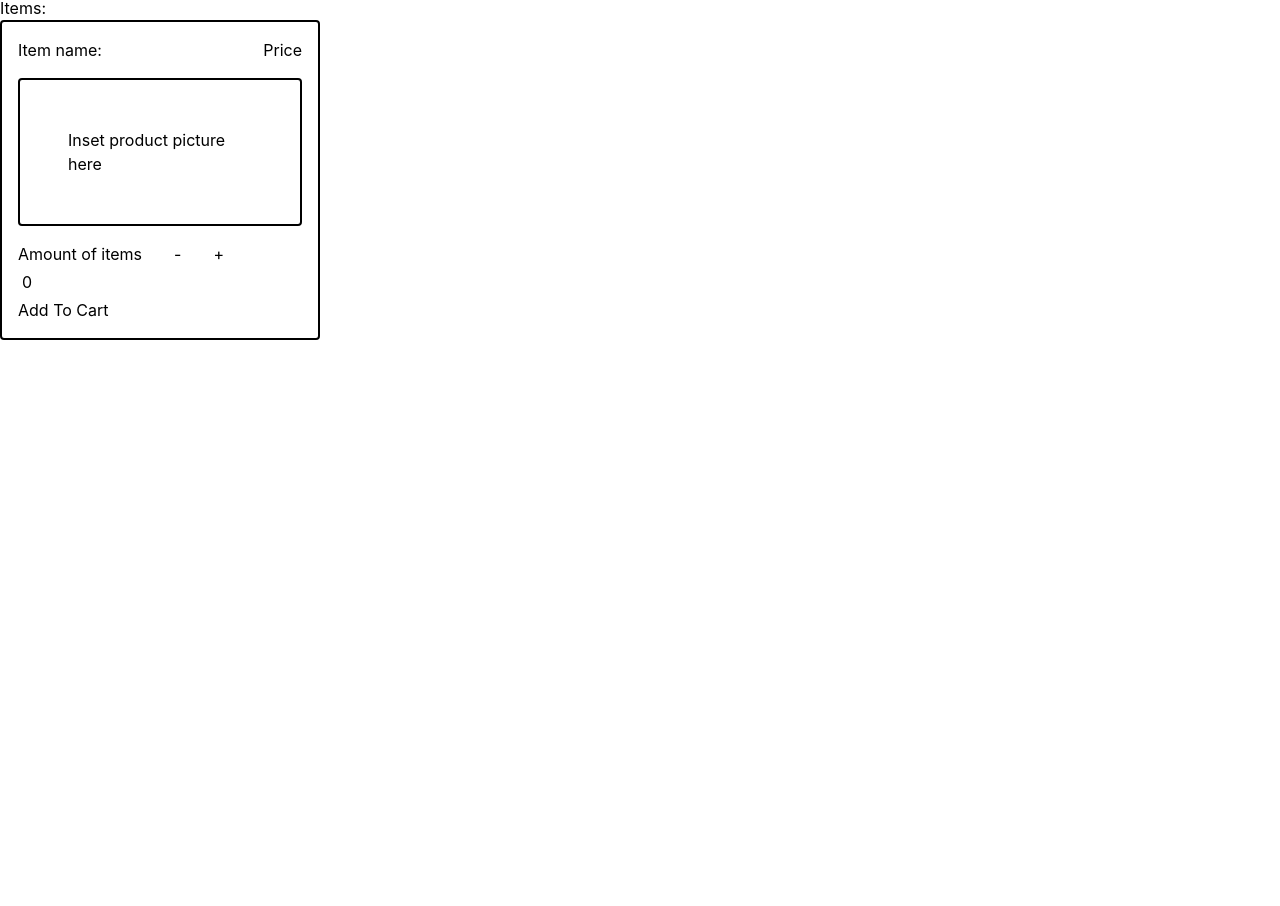
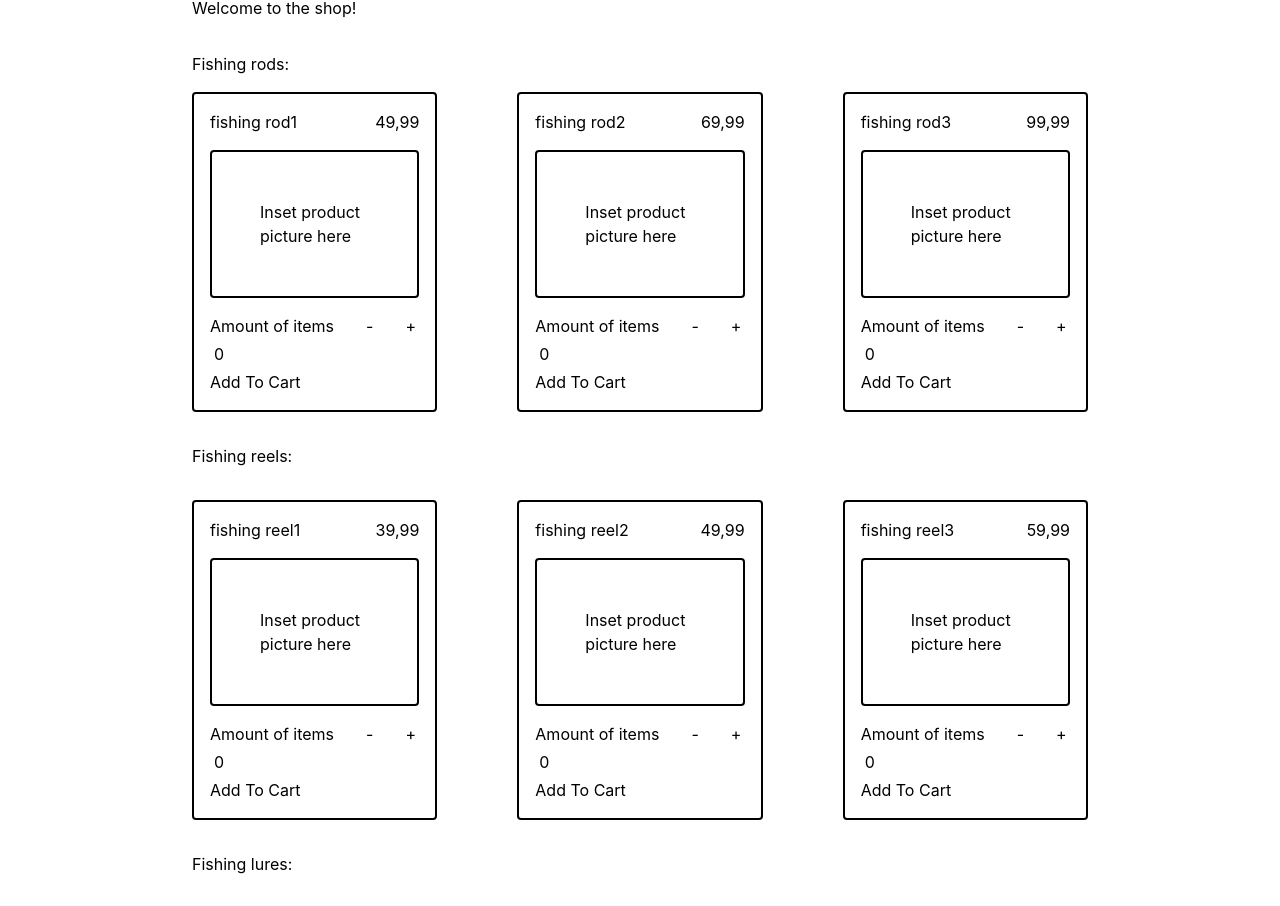
Before and after one commit to jpouti/Shopping-Cart, a React (Create React App) app: page /shop in a window 1280 px wide. Shown: the part 129-1035 px from the top of the page. Before the commit the page ends 800 px from the top, so only its background shows below. Built offline with nearby package versions, Linux system fonts and the light colour scheme.

Commit message:
Create ShopItems.js & edit shop components to display all of the shop items

```diff
--- a/src/components/ItemCard.js
+++ b/src/components/ItemCard.js
@@ -2,11 +2,13 @@ import { useState } from "react";
 
 const ItemCard = (props) => {
     const [productCount, setProductCount] = useState(0);
+    const item = props.item;
     return (
+        <div>
             <div className="border-2 border-black border-solid p-4 rounded">
                 <div className="flex justify-between items-center">
-                <h3>Item name:</h3>
-                <h3>Price</h3>
+                    <h3>{item.name}</h3>
+                    <h3>{item.price}</h3>
                 </div>
                 <div className="p-12 mt-4 mb-4 border-2 border-black border-solid rounded">
                     Inset product picture here
@@ -20,7 +22,7 @@ const ItemCard = (props) => {
                         <button type="button" onClick={() => setProductCount(parseInt(productCount) + 1)}>+</button>
                     </div>
                     <input className="p-1"
-                style={{width: '200px'}}
+                    style={{width: '150px'}}
                     type="number"
                     min="0"
                     htmlFor='item'
@@ -30,6 +32,7 @@ const ItemCard = (props) => {
                 </form>
                 <button type="button" onClick={() => props.addToCart(productCount, setProductCount)}>Add To Cart</button>
             </div>
+        </div>
     )
 }
 export default ItemCard;
--- a/src/components/Shop.js
+++ b/src/components/Shop.js
@@ -4,6 +4,7 @@ import ShoppingCartIcon from '@mui/icons-material/ShoppingCart';
 import { useState } from "react";
 import { Button } from "@mui/material";
 import ItemCard from './ItemCard';
+import { rods, reels, bait } from './ShopItems.js'
 
 const Shop = () => {
 
@@ -23,11 +24,27 @@ const Shop = () => {
                 </Badge>
                 <Button type="button">Shoping Cart</Button>
             </div>
-            <div>
-                <h3>Items:</h3>
-                <div className="grid grid-cols-4">
-                    <ItemCard addToCart={addToCart}/>
+            <div className=" mx-8 md:mx-16 lg:mx-48">
+                <legend className="pb-8">Welcome to the shop! </legend>
+                <h3 className="pb-4">Fishing rods:</h3>
+                <div className="grid grid-cols-2 md:grid-cols-3 gap-8 lg:gap-20">
+                    { rods.map((item) => {
+                        return <ItemCard key={item.id} addToCart={addToCart} item={item}/>
+                    })}
                 </div>
+                <h3 className="py-8">Fishing reels:</h3>
+                <div className="grid grid-cols-2 md:grid-cols-3 gap-8 lg:gap-20">
+                { reels.map((item) => {
+                        return <ItemCard key={item.id} addToCart={addToCart} item={item}/>
+                    })}
+                </div>
+                <h3 className="py-8">Fishing lures:</h3>
+                <div className="grid grid-cols-2 md:grid-cols-3 gap-8 lg:gap-20 pb-20">
+                { bait.map((item) => {
+                        return <ItemCard key={item.id} addToCart={addToCart} item={item}/>
+                    })}
+                </div>
+
             </div>
         </div>
     )
--- /dev/null
+++ b/src/components/ShopItems.js
@@ -0,0 +1,49 @@
+const rods = [{
+    name: "fishing rod1",
+    price: "49,99",
+    id: 1,
+    },
+    {
+    name: "fishing rod2",
+    price: "69,99",
+    id: 2,
+    },
+    {
+    name: "fishing rod3",
+    price: "99,99",
+    id: 3,
+}];
+
+const reels = [{
+    name: "fishing reel1",
+    price: "39,99",
+    id: 21,
+},
+{
+    name: "fishing reel2",
+    price: "49,99",
+    id: 22,
+},
+{
+    name: "fishing reel3",
+    price: "59,99",
+    id: 23,
+}]
+
+const bait = [{
+    name: "fishing lure1",
+    price: "6,99",
+    id: 31,
+},
+{
+    name: "fishing lure2",
+    price: "8,99",
+    id: 32,
+},
+{
+    name: "fishing lure3",
+    price: "9,99",
+    id: 33,
+}]
+
+export { rods, reels, bait };
```
Lines whose indentation alone changed are shown as unchanged.
